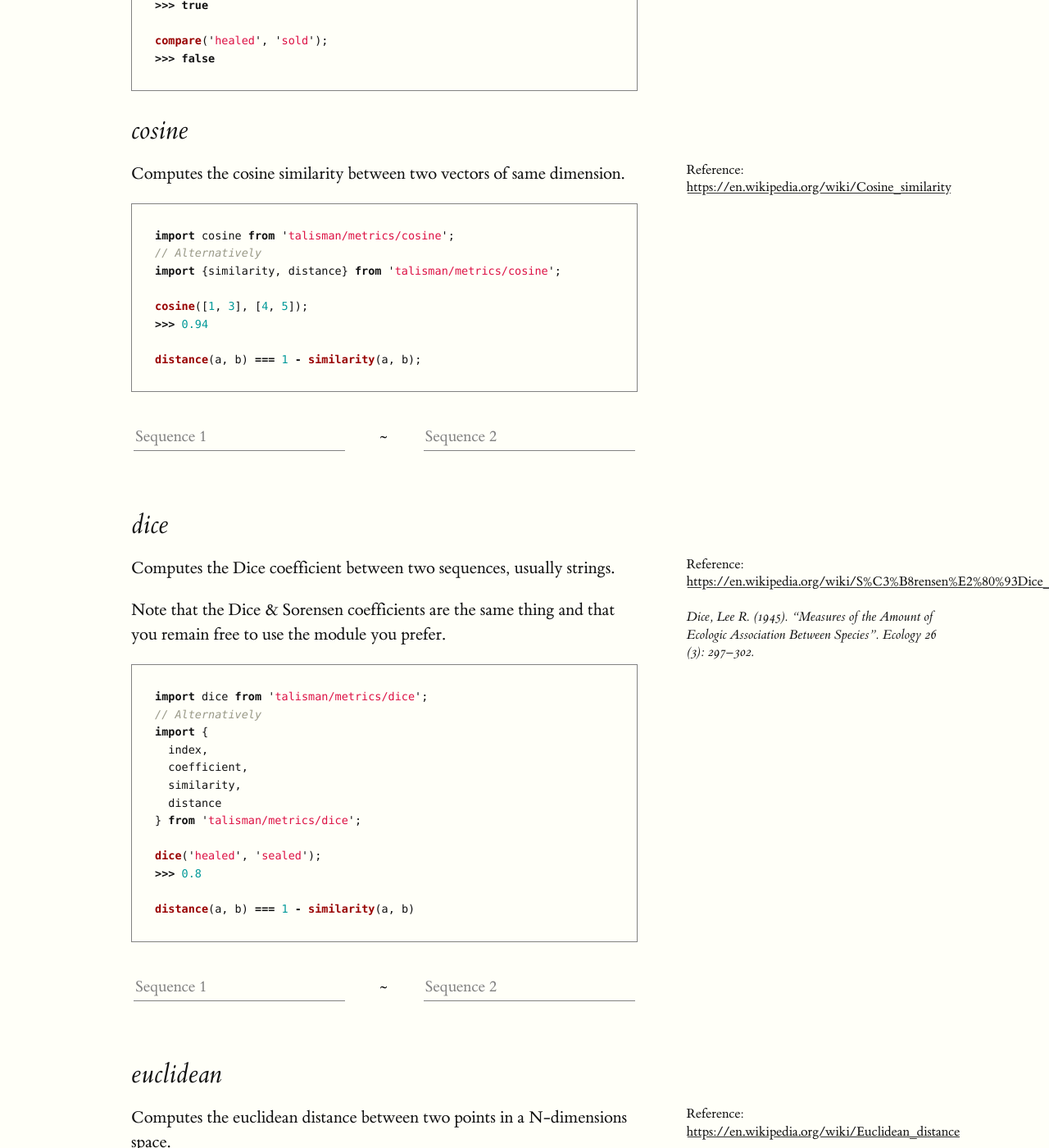
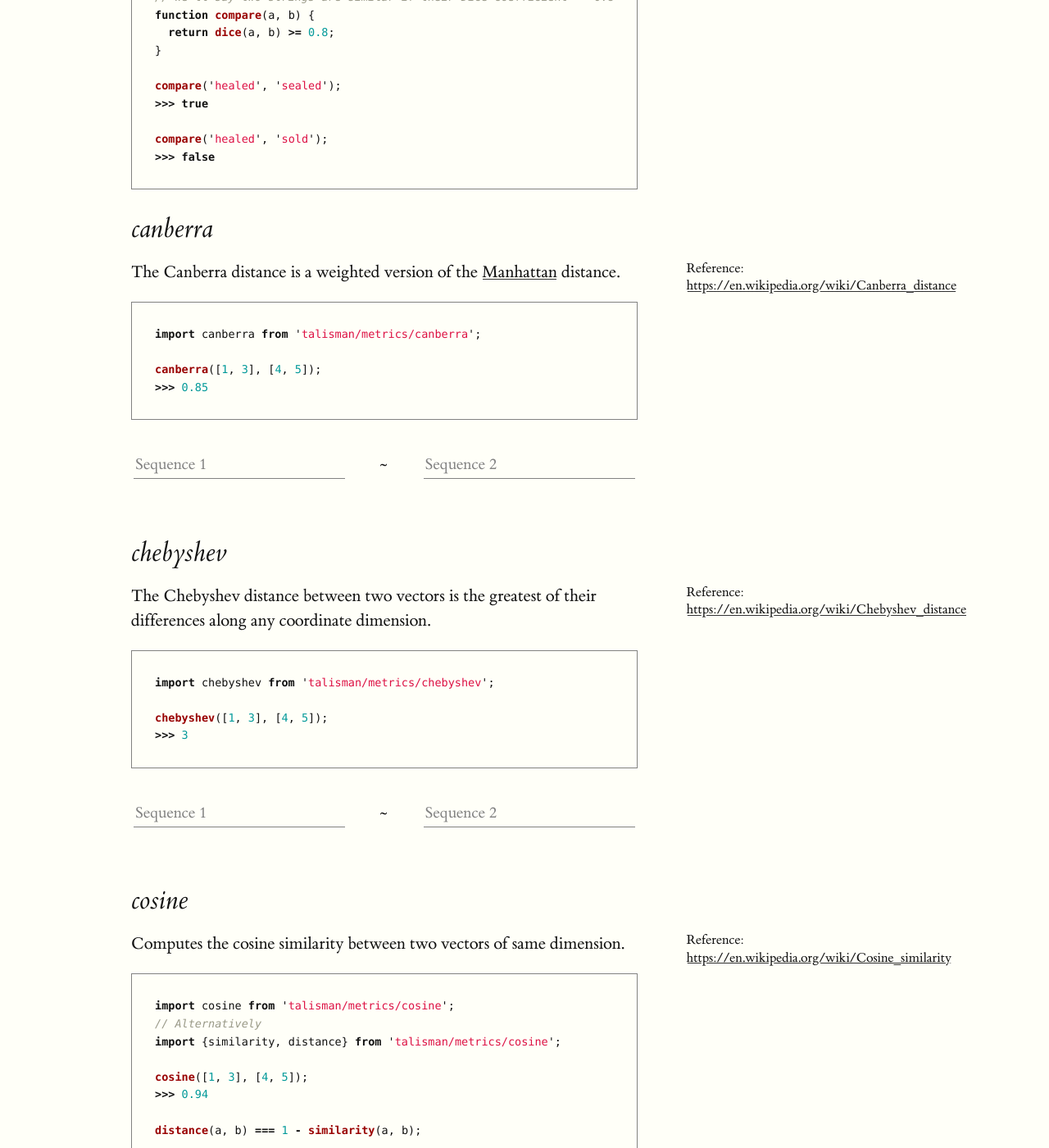
Before and after one commit to Yomguithereal/talisman, a Jekyll site: the page built from metrics.md, in a window 1280 px wide and 1400 px high, scrolled down 1904 px. Shown: the whole window at 82% size. Built offline with Jekyll 4.4.1, drawn with Linux system fonts in a browser that asks for light colours; some of the changed text lies outside the part shown.

Commit message:
Documenting new metrics

````diff
--- a/_js/metrics.js
+++ b/_js/metrics.js
@@ -3,6 +3,8 @@ import {render} from 'react-dom';
 import MetricTester from './components/MetricTester.jsx';
 import MRATester from './components/MRATester.jsx';
 
+import canberra from 'talisman/metrics/canberra';
+import chebyshev from 'talisman/metrics/chebyshev';
 import cosine from 'talisman/metrics/cosine';
 import dice from 'talisman/metrics/dice';
 import euclidean, {squared} from 'talisman/metrics/euclidean';
@@ -17,7 +19,9 @@ import overlap from 'talisman/metrics/overlap';
 import sorensen from 'talisman/metrics/sorensen';
 import tversky from 'talisman/metrics/tversky';
 
+render(<MetricTester metric={canberra} enforceNumbers={true} sameDimension={true} />, document.getElementById('canberra-mount'));
 render(<MetricTester metric={cosine} enforceNumbers={true} sameDimension={true} />, document.getElementById('cosine-mount'));
+render(<MetricTester metric={chebyshev} enforceNumbers={true} sameDimension={true} />, document.getElementById('chebyshev-mount'));
 render(<MetricTester metric={dice} />, document.getElementById('dice-mount'));
 render(<MetricTester metric={euclidean} enforceNumbers={true} sameDimension={true} />, document.getElementById('euclidean-mount'));
 render(<MetricTester metric={squared} enforceNumbers={true} sameDimension={true} />, document.getElementById('euclidean-squared-mount'));
@@ -32,3 +36,4 @@ render(<MetricTester metric={overlap} />, document.getElementById('overlap-mount
 
 // TODO: custom Jaro-Winkler
 // TODO: Tversky
+// TODO: Minkowski
--- a/metrics.md
+++ b/metrics.md
@@ -13,6 +13,8 @@ They range from computing the edit distance between two strings to retrieving th
 
 Modules under the `talisman/metrics` namespace:
 
+* [canberra](#canberra)
+* [chebyshev](#chebyshev)
 * [cosine](#cosine)
 * [dice](#dice)
 * [euclidean](#euclidean)
@@ -58,6 +61,40 @@ compare('healed', 'sealed');
 compare('healed', 'sold');
 >>> false
 ```
+
+<h2 id="canberra">canberra</h2>
+
+<span class="marginnote">
+  Reference: <a href="https://en.wikipedia.org/wiki/Canberra_distance">https://en.wikipedia.org/wiki/Canberra_distance</a>
+</span>
+
+The Canberra distance is a weighted version of the [Manhattan](#manhattan) distance.
+
+```js
+import canberra from 'talisman/metrics/canberra';
+
+canberra([1, 3], [4, 5]);
+>>> 0.85
+```
+
+<div id="canberra-mount"></div>
+
+<h2 id="chebyshev">chebyshev</h2>
+
+<span class="marginnote">
+  Reference: <a href="https://en.wikipedia.org/wiki/Chebyshev_distance">https://en.wikipedia.org/wiki/Chebyshev_distance</a>
+</span>
+
+The Chebyshev distance between two vectors is the greatest of their differences along any coordinate dimension.
+
+```js
+import chebyshev from 'talisman/metrics/chebyshev';
+
+chebyshev([1, 3], [4, 5]);
+>>> 3
+```
+
+<div id="chebyshev-mount"></div>
 
 <h2 id="cosine">cosine</h2>
 
@@ -325,6 +362,30 @@ manhattan([1, 3], [4, 5]);
 
 <div id="manhattan-mount"></div>
 
+<h2 id="minkowski">minkowski</h2>
+
+<span class="marginnote">
+  Reference: <a href="https://en.wikipedia.org/wiki/Minkowski_distance">https://en.wikipedia.org/wiki/Minkowski_distance</a>
+</span>
+
+The Minkowski distance is a generalization of both the [euclidean](#euclidean) & the [Manhattan](#manhattan) distance.
+
+```js
+import minkowski from 'talisman/metrics/minkowski';
+
+minkowski(1, [1, 3], [4, 5]);
+>>> 5
+
+const manhattan = minkowski.bind(null, 1);
+const euclidean = minkowski.bind(null, 2);
+```
+
+*Arguments*
+
+* **p** <code class="type">number</code> - value for p. Must >= 1.
+* **a** <code class="type">array</code> - the first vector.
+* **b** <code class="type">array</code> - the second vector.
+
 <h2 id="mra">mra</h2>
 
 <span class="marginnote">
````
Also changed, not shown: other parts of metrics.md (+1 -0 lines), index.md (+3 -0 lines), assets/dist/metrics.js.
